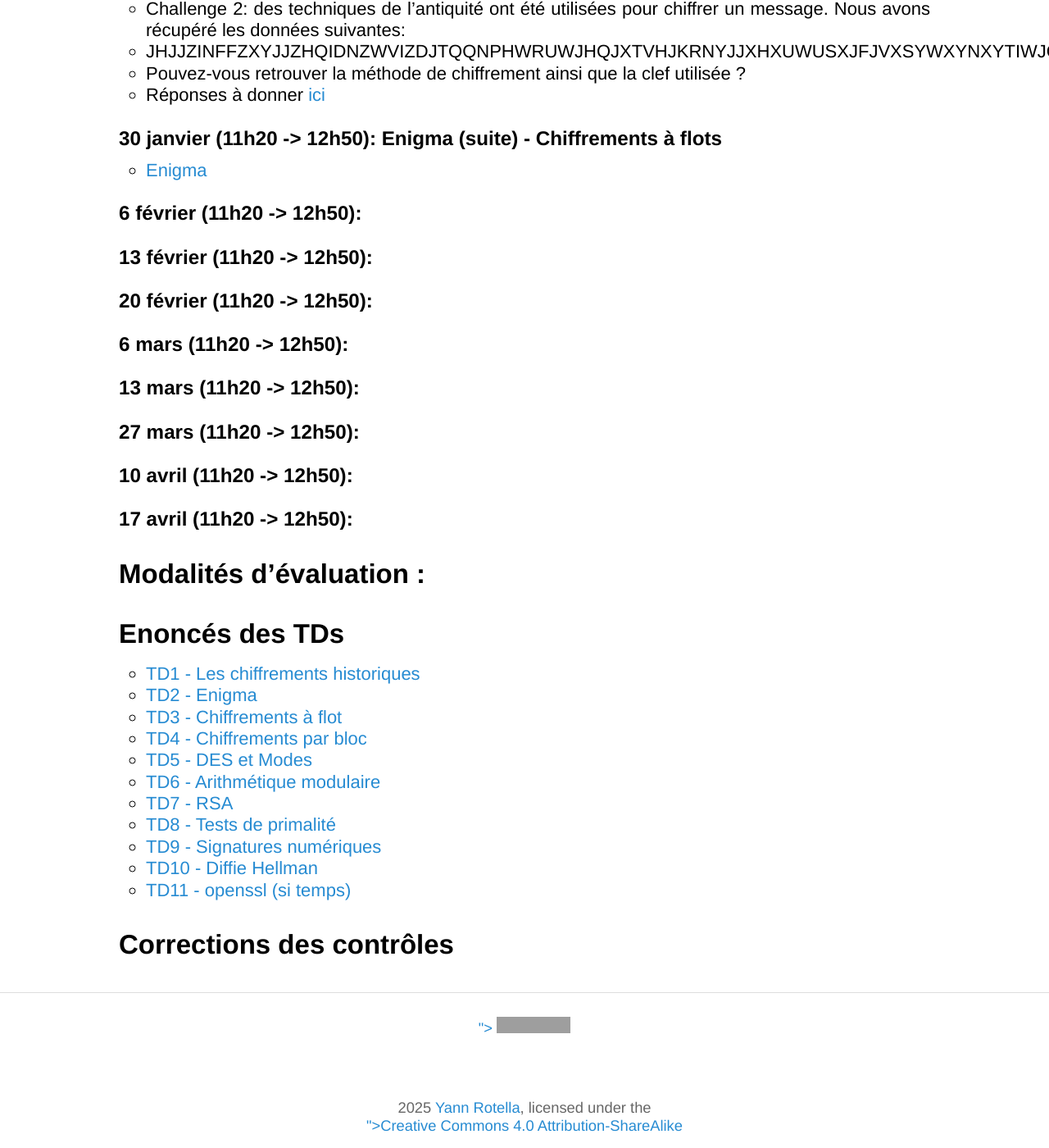
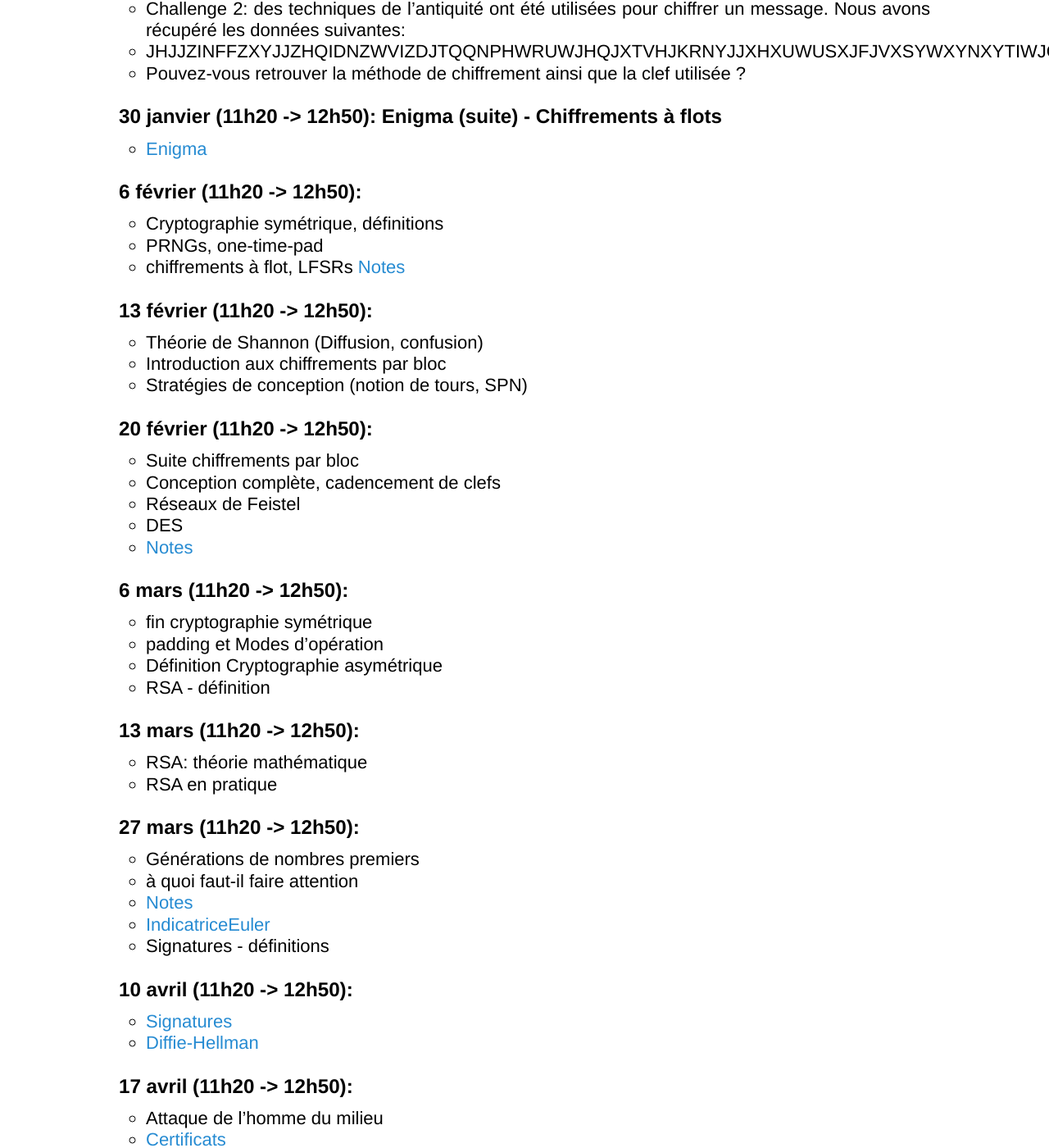
Before and after one commit to YannRotella/cryptol3, a Jekyll site: the page built from index.md, in a window 1280 px wide and 1400 px high, scrolled down 1169 px. Shown: the whole window at 82% size. Built offline with Jekyll 4.4.1, drawn with Linux system fonts in a browser that asks for light colours; grey boxes are pictures that could not be loaded.

Commit message:
update planning

```diff
--- a/index.md
+++ b/index.md
@@ -29,27 +29,51 @@ Ici, les documents du cours (énoncés des TDs, documents des CM, challenges et
   - Challenge 2: des techniques de l'antiquité ont été utilisées pour chiffrer un message. Nous avons récupéré les données suivantes:
   - JHJJZINFFZXYJJZHQIDNZWVIZDJTQQNPHWRUWJHQJXTVHJKRNYJJXHXUWUSXJFJVXSYWXYNXYTIWJQYY
   - Pouvez-vous retrouver la méthode de chiffrement ainsi que la clef utilisée ?
-  - Réponses à donner [ici](https://forms.gle/eXv1mGVHeD7x49BGA)
 
 #### 30 janvier (11h20 -> 12h50): Enigma (suite) - Chiffrements à flots
   - [Enigma](docs/ENIGMA.pdf)
 
 #### 6 février (11h20 -> 12h50):
+  - Cryptographie symétrique, définitions
+  - PRNGs, one-time-pad
+  - chiffrements à flot, LFSRs [Notes](docs/ChiffrementAFlot.pdf)
 
 #### 13 février (11h20 -> 12h50):
+  - Théorie de Shannon (Diffusion, confusion)
+  - Introduction aux chiffrements par bloc
+  - Stratégies de conception (notion de tours, SPN)
 
 #### 20 février (11h20 -> 12h50):
+  - Suite chiffrements par bloc
+  - Conception complète, cadencement de clefs
+  - Réseaux de Feistel
+  - DES
+  - [Notes](docs/Cours4-5.pdf)
 
 #### 6 mars (11h20 -> 12h50):
+  - fin cryptographie symétrique
+  - padding et Modes d'opération
+  - Définition Cryptographie asymétrique
+  - RSA - définition
 
 #### 13 mars (11h20 -> 12h50):
+  - RSA: théorie mathématique
+  - RSA en pratique
 
 #### 27 mars (11h20 -> 12h50):
+  - Générations de nombres premiers
+  - à quoi faut-il faire attention
+  - [Notes](docs/RSA_TestsDePrimalite.pdf)
+  - [IndicatriceEuler](docs/cours7_phidEuler.pdf)
+  - Signatures - définitions
 
 #### 10 avril (11h20 -> 12h50):
+  - [Signatures](docs/cours8.pdf)
+  - [Diffie-Hellman](docs/Diffie-Hellman.pdf)
 
 #### 17 avril (11h20 -> 12h50):
-
+  - Attaque de l'homme du milieu
+  - [Certificats](docs/cours10.pdf)
 
 
 ## Modalités d'évaluation :
```
Also changed, not shown: 1 other file.
